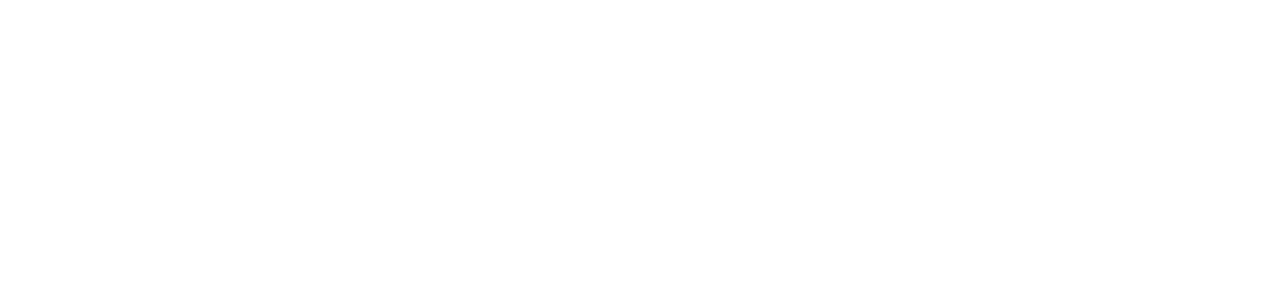
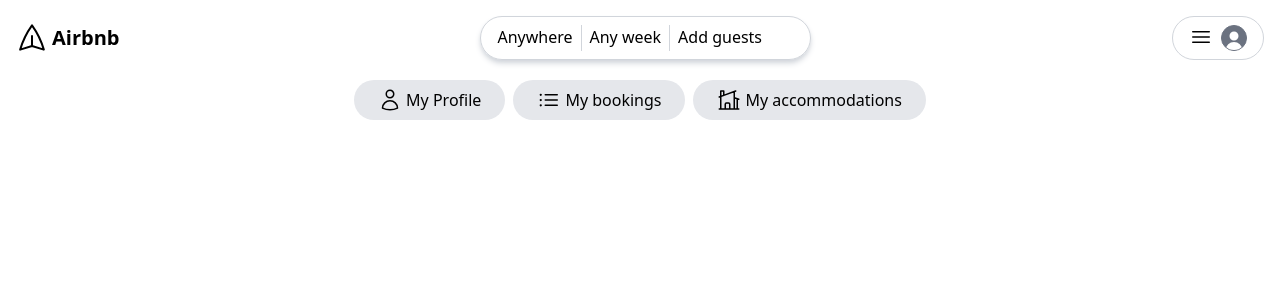
Before and after one commit to Buyaki01/react-redux-airbnb-client, a React (Create React App) app: page / in a window 1280 px wide. Shown: the top 300 px of the page. Built offline with nearby package versions, Linux system fonts and the light colour scheme.

Commit message:
Add react-router-dom, Nav Layout and Header component

```diff
--- a/package.json
+++ b/package.json
@@ -5,6 +5,7 @@
   "dependencies": {
     "react": "^18.2.0",
     "react-dom": "^18.2.0",
+    "react-router-dom": "^6.14.0",
     "react-scripts": "5.0.1"
   },
   "scripts": {
@@ -30,5 +31,8 @@
       "last 1 firefox version",
       "last 1 safari version"
     ]
+  },
+  "devDependencies": {
+    "tailwindcss": "^3.3.2"
   }
 }
--- a/src/App.js
+++ b/src/App.js
@@ -1,7 +1,12 @@
+import { Routes, Route } from "react-router-dom"
+import Layout from "./components/Layout"
+
 function App() {
   return (
-    <div className="App">
-    </div>
+    <Routes>
+        <Route path='/' element={<Layout/>}>
+        </Route>
+    </Routes>
   )
 }
 
--- /dev/null
+++ b/src/components/Header.js
@@ -0,0 +1,47 @@
+import { Link } from "react-router-dom"
+
+const Header = () => {
+  return(
+    <header className='flex justify-between'>
+      <Link
+        // to={'/'}
+        className="flex items-center gap-1"
+      >
+        <svg xmlns="http://www.w3.org/2000/svg" fill="none" viewBox="0 0 24 24" strokeWidth={1.5} stroke="currentColor" className="w-8 h-8 -rotate-90">
+          <path strokeLinecap="round" strokeLinejoin="round" d="M6 12L3.269 3.126A59.768 59.768 0 0121.485 12 59.77 59.77 0 013.27 20.876L5.999 12zm0 0h7.5" />
+        </svg>
+        <span className='font-bold text-xl'>Airbnb</span>
+      </Link>
+
+      <div className='flex gap-2 border border-gray-300 rounded-full py-2 px-4 shadow-md shadow-gray-300'>
+        <div>Anywhere</div>
+        <div className="border-l border-gray-300"></div>
+        <div>Any week</div>
+        <div className="border-l border-gray-300"></div>
+        <div>Add guests</div>
+        <button className='bg-primary text-white p-1 rounded-full'>
+          <svg xmlns="http://www.w3.org/2000/svg" fill="none" viewBox="0 0 24 24" strokeWidth={1.5} stroke="currentColor" className="w-4 h-4">
+            <path strokeLinecap="round" strokeLinejoin="round" d="M21 21l-5.197-5.197m0 0A7.5 7.5 0 105.196 5.196a7.5 7.5 0 0010.607 10.607z" />
+          </svg>
+        </button>
+      </div>
+
+      <Link
+        // to={user?'/account/profile':'/login'}
+        className='flex flex-center gap-2 border border-gray-300 rounded-full py-2 px-4'
+      >
+        <svg xmlns="http://www.w3.org/2000/svg" fill="none" viewBox="0 0 24 24" strokeWidth="1.5" stroke="currentColor" className="w-6 h-6">
+          <path strokeLinecap="round" strokeLinejoin="round" d="M3.75 6.75h16.5M3.75 12h16.5m-16.5 5.25h16.5" />
+        </svg>
+
+        <div className='bg-gray-500 text-white rounded-full border border-gray-500 overflow-hidden'>
+          <svg xmlns="http://www.w3.org/2000/svg" viewBox="0 0 24 24" fill="currentColor" className="w-6 h-6 relative top-1">
+            <path fillRule="evenodd" d="M7.5 6a4.5 4.5 0 119 0 4.5 4.5 0 01-9 0zM3.751 20.105a8.25 8.25 0 0116.498 0 .75.75 0 01-.437.695A18.683 18.683 0 0112 22.5c-2.786 0-5.433-.608-7.812-1.7a.75.75 0 01-.437-.695z" clipRule="evenodd" />
+          </svg>
+        </div>
+      </Link>
+    </header>
+  )
+}
+
+export default Header
--- /dev/null
+++ b/src/components/Layout.js
@@ -0,0 +1,15 @@
+import { Outlet } from "react-router-dom"
+import Header from "./Header"
+import Nav from "./Nav"
+
+const Layout = () => {
+  return(
+    <div className="p-4 flex flex-col min-h-screen">
+      <Header />
+      <Nav />
+      <Outlet/>
+    </div>
+  )
+}
+
+export default Layout
--- /dev/null
+++ b/src/components/Nav.js
@@ -0,0 +1,53 @@
+import { Link, useLocation } from "react-router-dom"
+
+const Nav = () => {
+  const PROFILE_REGEX = /^\/profile(\/)?/
+  const BOOKINGS_REGEX = /^\/bookings(\/)?/
+  const ACCOMMODATIONS_REGEX = /^\/accommodations(\/)?/
+
+  const { pathname } = useLocation()
+
+  return (
+    <div>
+      <nav className="flex justify-center mt-5 gap-2 mb-8">
+        <Link className={`
+            py-2 px-6 inline-flex gap-1 rounded-full
+            ${PROFILE_REGEX.test(pathname) ? "bg-primary text-white" : "bg-gray-200"}
+          `}
+          // to={'/account/profile'}
+        >
+          <svg xmlns="http://www.w3.org/2000/svg" fill="none" viewBox="0 0 24 24" strokeWidth="1.5" stroke="currentColor" className="w-6 h-6">
+            <path strokeLinecap="round" strokeLinejoin="round" d="M15.75 6a3.75 3.75 0 11-7.5 0 3.75 3.75 0 017.5 0zM4.501 20.118a7.5 7.5 0 0114.998 0A17.933 17.933 0 0112 21.75c-2.676 0-5.216-.584-7.499-1.632z" />
+          </svg>
+          My Profile
+        </Link>
+
+        <Link className={`
+            py-2 px-6 inline-flex gap-1 rounded-full
+            ${BOOKINGS_REGEX.test(pathname) ? "bg-primary text-white" : "bg-gray-200"}
+          `}
+          // to={'/account/bookings'}
+        >
+          <svg xmlns="http://www.w3.org/2000/svg" fill="none" viewBox="0 0 24 24" strokeWidth={1.5} stroke="currentColor" className="w-6 h-6">
+            <path strokeLinecap="round" strokeLinejoin="round" d="M8.25 6.75h12M8.25 12h12m-12 5.25h12M3.75 6.75h.007v.008H3.75V6.75zm.375 0a.375.375 0 11-.75 0 .375.375 0 01.75 0zM3.75 12h.007v.008H3.75V12zm.375 0a.375.375 0 11-.75 0 .375.375 0 01.75 0zm-.375 5.25h.007v.008H3.75v-.008zm.375 0a.375.375 0 11-.75 0 .375.375 0 01.75 0z" />
+          </svg>
+          My bookings
+        </Link>
+
+        <Link className={`
+            py-2 px-6 inline-flex gap-1 rounded-full
+            ${ACCOMMODATIONS_REGEX.test(pathname) ? "bg-primary text-white" : "bg-gray-200"}
+          `}
+          // to={'/account/accommodations'}
+        >
+          <svg xmlns="http://www.w3.org/2000/svg" fill="none" viewBox="0 0 24 24" strokeWidth={1.5} stroke="currentColor" className="w-6 h-6">
+            <path strokeLinecap="round" strokeLinejoin="round" d="M8.25 21v-4.875c0-.621.504-1.125 1.125-1.125h2.25c.621 0 1.125.504 1.125 1.125V21m0 0h4.5V3.545M12.75 21h7.5V10.75M2.25 21h1.5m18 0h-18M2.25 9l4.5-1.636M18.75 3l-1.5.545m0 6.205l3 1m1.5.5l-1.5-.5M6.75 7.364V3h-3v18m3-13.636l10.5-3.819" />
+          </svg>
+          My accommodations
+        </Link>
+      </nav>
+    </div>
+  )
+}
+
+export default Nav
--- a/src/index.css
+++ b/src/index.css
@@ -1,13 +1,7 @@
-body {
-  margin: 0;
-  font-family: -apple-system, BlinkMacSystemFont, 'Segoe UI', 'Roboto', 'Oxygen',
-    'Ubuntu', 'Cantarell', 'Fira Sans', 'Droid Sans', 'Helvetica Neue',
-    sans-serif;
-  -webkit-font-smoothing: antialiased;
-  -moz-osx-font-smoothing: grayscale;
+@tailwind base;
+@tailwind components;
+@tailwind utilities;
+
+.unclickedLinkClass{
+  @apply py-2 px-6 inline-flex gap-1 rounded-full bg-gray-200;
 }
-
-code {
-  font-family: source-code-pro, Menlo, Monaco, Consolas, 'Courier New',
-    monospace;
-}
--- a/src/index.js
+++ b/src/index.js
@@ -2,10 +2,15 @@
 import ReactDOM from 'react-dom/client'
 import './index.css'
 import App from './App'
+import { BrowserRouter, Routes, Route } from 'react-router-dom'
 
 const root = ReactDOM.createRoot(document.getElementById('root'));
 root.render(
   <React.StrictMode>
-    <App />
+    <BrowserRouter>
+      <Routes>
+        <Route path='/*' element={<App />} />
+      </Routes>
+    </BrowserRouter>
   </React.StrictMode>
 )
--- /dev/null
+++ b/tailwind.config.js
@@ -0,0 +1,10 @@
+/** @type {import('tailwindcss').Config} */
+module.exports = {
+  content: [
+    "./src/**/*.{js,jsx,ts,tsx}",
+  ],
+  theme: {
+    extend: {},
+  },
+  plugins: [],
+}
```
Also changed, not shown: 2 other files (tests, documents, lock files or other folders).
